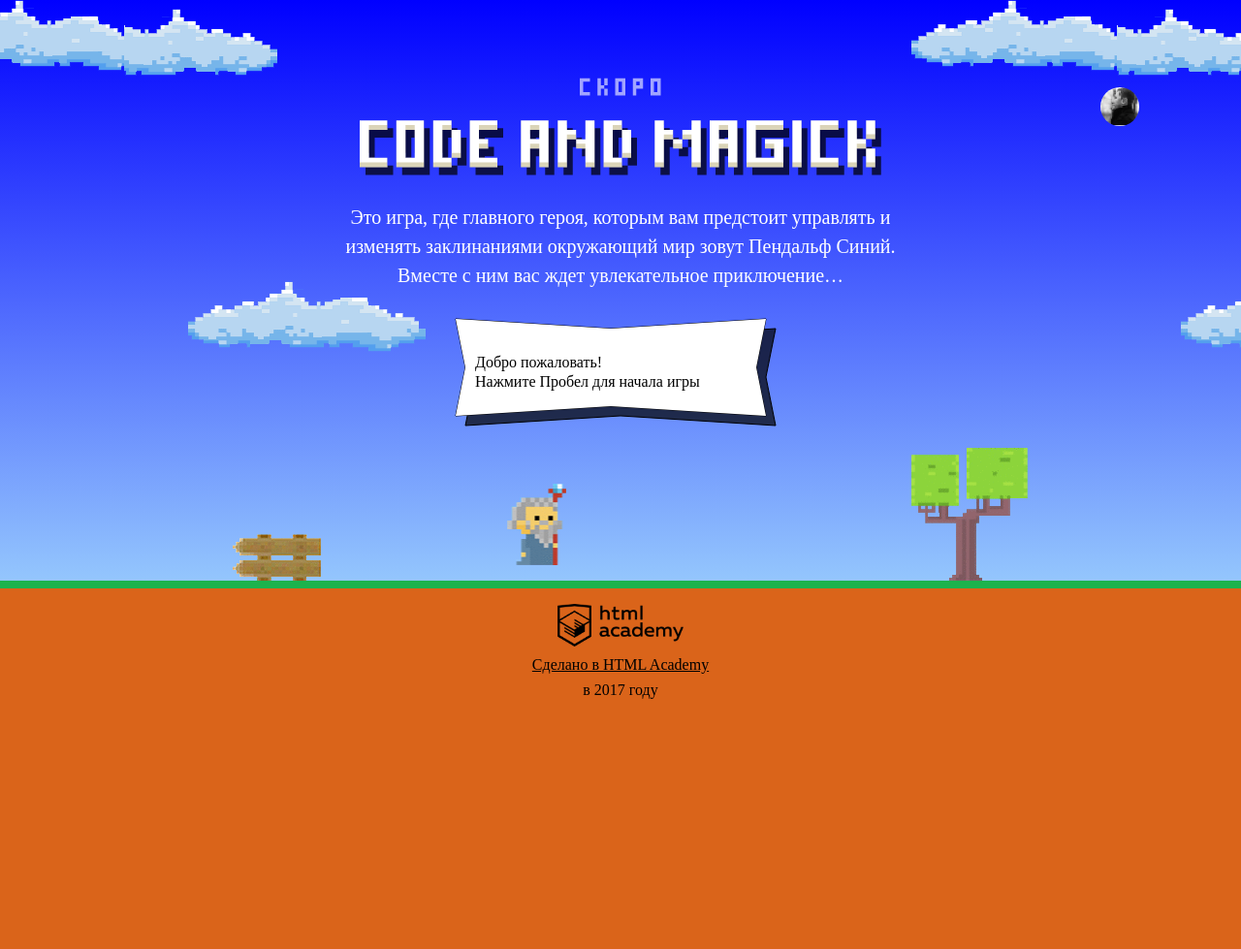
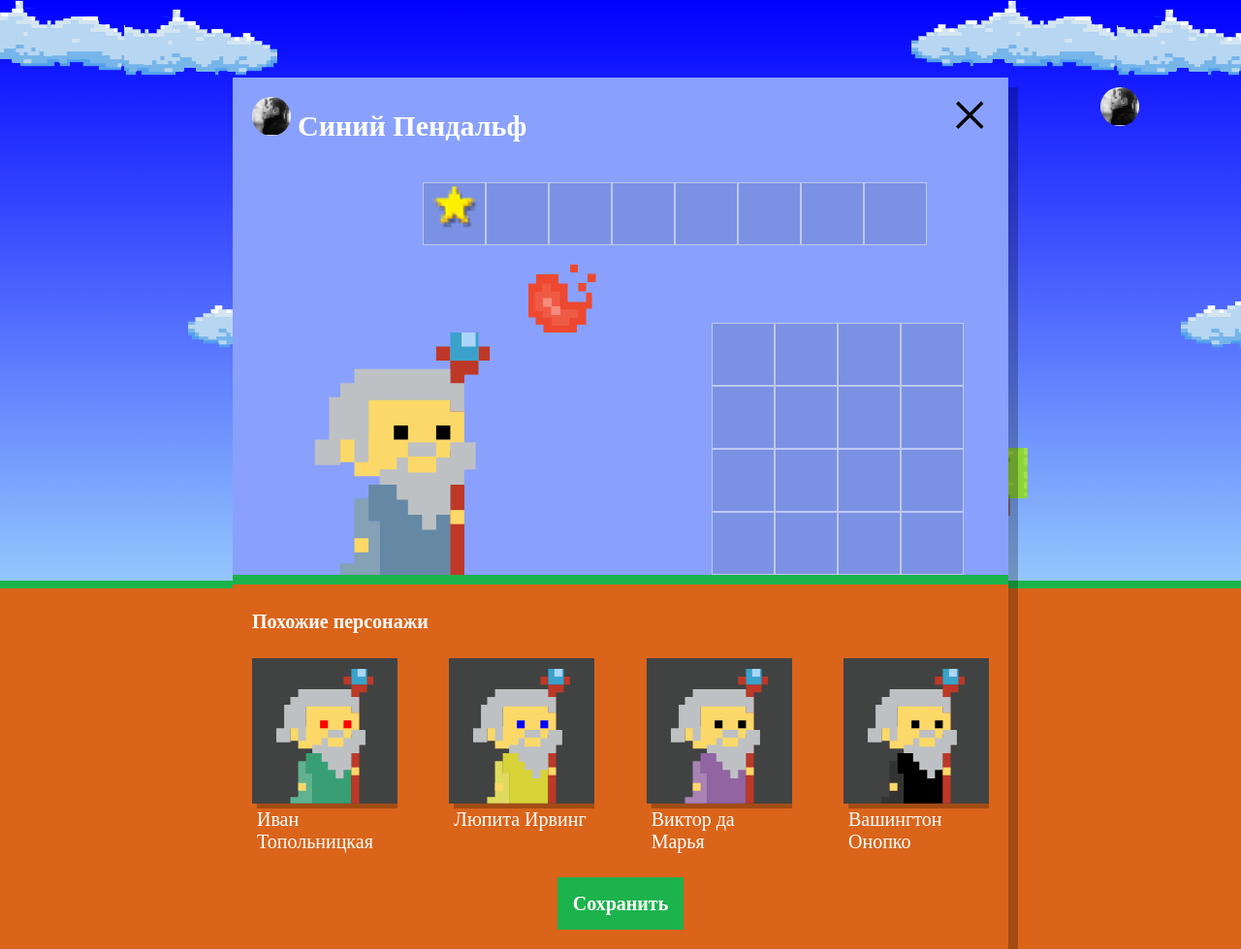
Before and after one commit to PavlikovYury/512993-code-and-magick, a website: page index.html in a window 1280 px wide. Shown: the whole page at 97% size. Before the commit the page ends 800 px from the top, so only its background shows below. Drawn offline with Linux system fonts and the light colour scheme; a web font is replaced by a local one.

Commit message:
Выполнил третье задание

```diff
--- /dev/null
+++ b/js/setup.js
@@ -0,0 +1,45 @@
+'use strict';
+var userDialog = document.querySelector('.setup');
+userDialog.classList.remove('hidden');
+
+var FIRST_NAMES = ['Иван', 'Хуан', 'Себастьян', 'Мария', 'Кристоф', 'Виктор', 'Юлия', 'Люпита', 'Вашингтон'];
+var SURNAMES = ['да Марья', 'Верон', 'Мирабелла', 'Вальц', 'Онопко', 'Топольницкая', 'Нионго', 'Ирвинг'];
+var COATCOLORS = ['rgb(101, 137, 164)', 'rgb(241, 43, 107)', 'rgb(146, 100, 161)', 'rgb(56, 159, 117)', 'rgb(215, 210, 55)', 'rgb(0, 0, 0)'];
+var EYESCOLORS = ['black', 'red', 'blue', 'yellow', 'green'];
+
+var similarListElement = userDialog.querySelector('.setup-similar-list');
+
+var similarWizardTemplate = document.querySelector('#similar-wizard-template').content.querySelector('.setup-similar-item');
+
+var makeWizardsObjects = function () {
+  var wizards = [];
+  for (var i = 0; i < 4; i++) {
+    var wizardObject = {
+      name: FIRST_NAMES[Math.floor(Math.random() * FIRST_NAMES.length)] + ' ' + SURNAMES[Math.floor(Math.random() * SURNAMES.length)],
+      coatColor: COATCOLORS[Math.floor(Math.random() * COATCOLORS.length)],
+      eyesColor: EYESCOLORS[Math.floor(Math.random() * EYESCOLORS.length)]
+    };
+    wizards.push(wizardObject);
+  }
+  return wizards;
+};
+
+var wizardsArray = makeWizardsObjects();
+
+var renderWizard = function (wizard) {
+  var wizardElement = similarWizardTemplate.cloneNode(true);
+
+  wizardElement.querySelector('.setup-similar-label').textContent = wizard.name;
+  wizardElement.querySelector('.wizard-coat').style.fill = wizard.coatColor;
+  wizardElement.querySelector('.wizard-eyes').style.fill = wizard.eyesColor;
+
+  return wizardElement;
+};
+
+var fragment = document.createDocumentFragment();
+for (var i = 0; i < wizardsArray.length; i++) {
+  fragment.appendChild(renderWizard(wizardsArray[i]));
+}
+similarListElement.appendChild(fragment);
+
+userDialog.querySelector('.setup-similar').classList.remove('hidden');
```
Also changed, not shown: index.html (+1 -0 lines).
